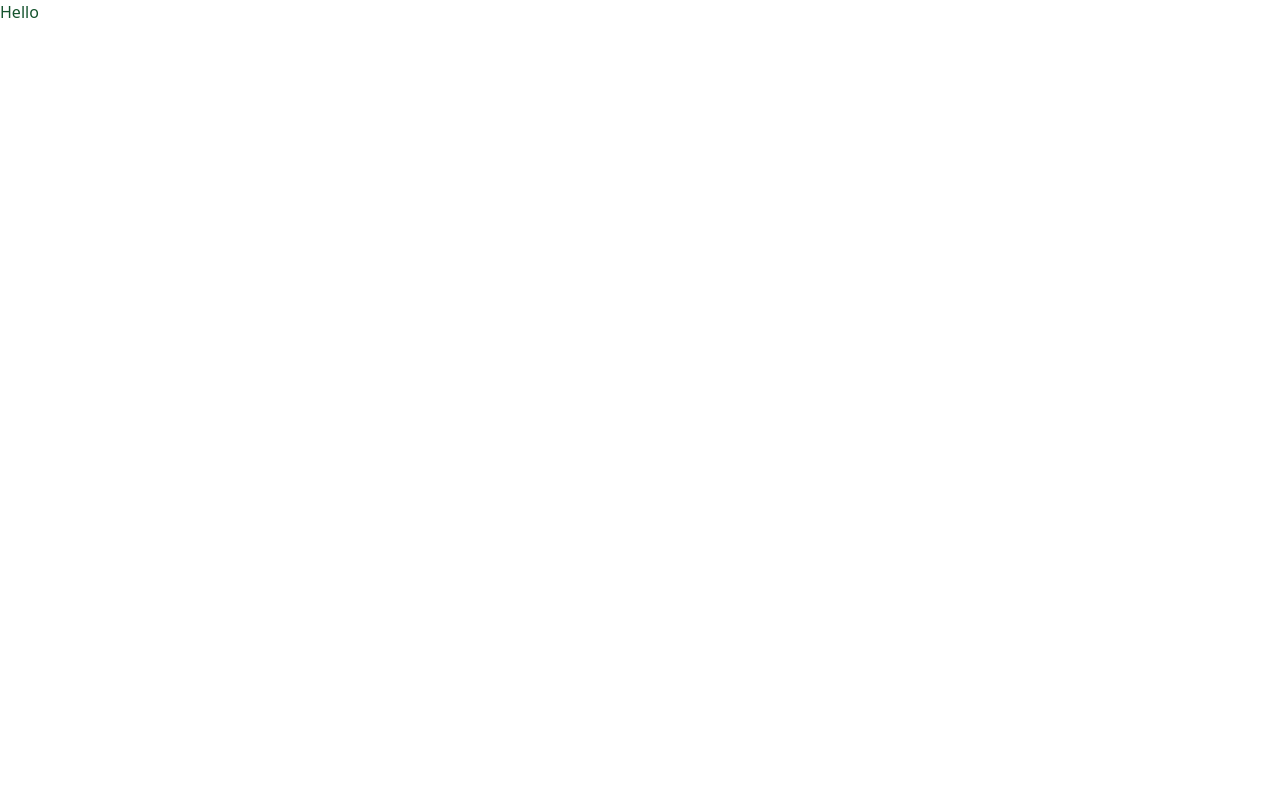
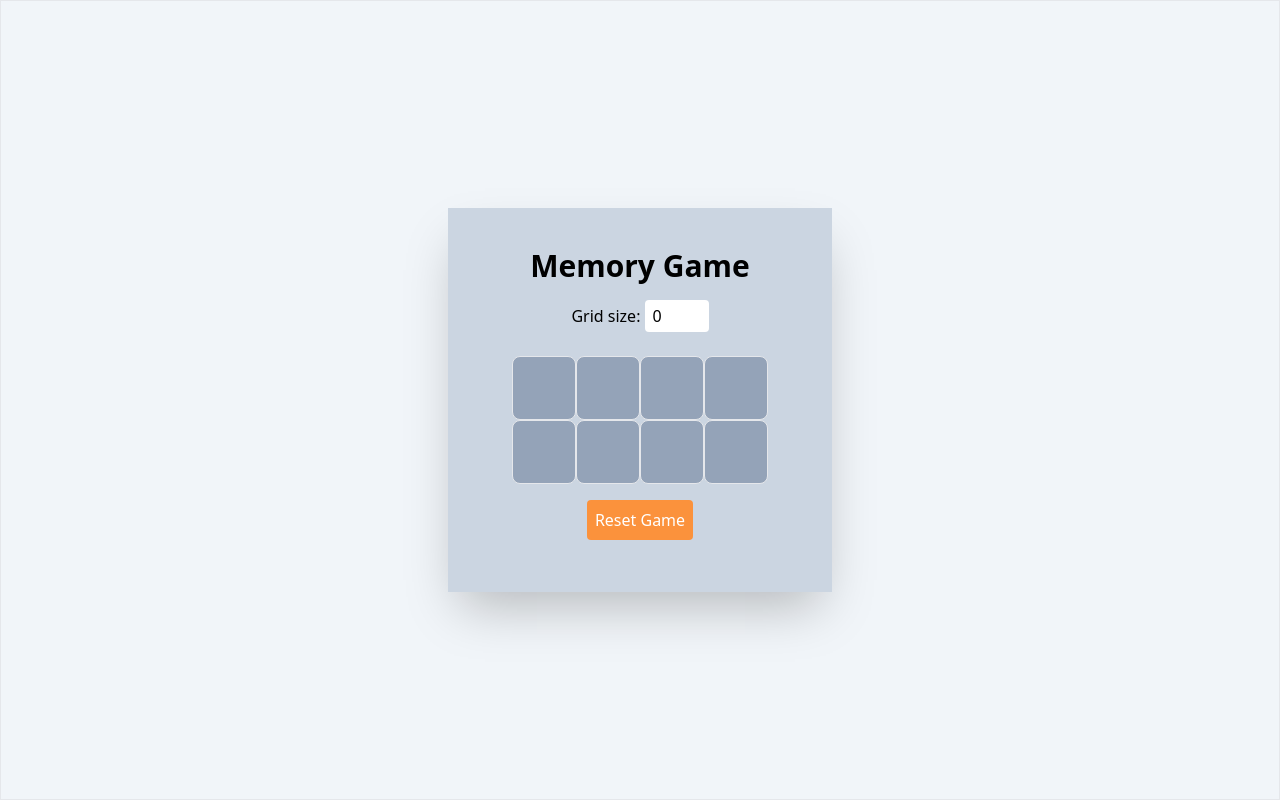
Before and after one commit to As00d/MemoryGame, a React (Vite) app: page / in a window 1280 px wide. Built offline with nearby package versions, Linux system fonts and the light colour scheme.

Commit message:
Added memory game setup

```diff
--- a/src/App.jsx
+++ b/src/App.jsx
@@ -1,9 +1,10 @@
+import Memory from "./Components/Memory";
 import "./index.css";
 function App() {
   return (
-    <>
-      <p className="text-green-900">Hello</p>
-    </>
+    <main>
+      <Memory />
+    </main>
   );
 }
 
--- /dev/null
+++ b/src/Components/Grid.jsx
@@ -0,0 +1,17 @@
+function Grid({ value, handleTileClick }) {
+  const flipped = value.isFlipped;
+  //   console.log(value);
+  return (
+    <button
+      className={`${
+        flipped
+          ? "h-16 w-16  bg-slate-400 text-white border rounded-lg box-border bg-blue-400"
+          : "h-16 w-16  bg-slate-400 text-white border rounded-lg box-border"
+      } `}
+      onClick={() => handleTileClick(value)}
+    >
+      {flipped ? value.val : " "}
+    </button>
+  );
+}
+export default Grid;
--- /dev/null
+++ b/src/Components/Memory.jsx
@@ -0,0 +1,96 @@
+import { useEffect, useState } from "react";
+import Grid from "./Grid";
+
+const array = [
+  { val: 1, id: 1, isFlipped: false },
+  { val: 2, id: 2, isFlipped: false },
+  { val: 3, id: 3, isFlipped: false },
+  { val: 4, id: 4, isFlipped: false },
+  { val: 1, id: 5, isFlipped: false },
+  { val: 2, id: 6, isFlipped: false },
+  { val: 3, id: 7, isFlipped: false },
+  { val: 4, id: 8, isFlipped: false },
+];
+function Memory() {
+  const [inputNumber, setInputNumber] = useState(0);
+  const [tile1, setTile1] = useState(null);
+  const [tile2, setTile2] = useState(null);
+  const [data, setData] = useState(array);
+
+  function flipValue(input, currentData) {
+    const recentData = currentData.map((item) =>
+      item.val === input.val && item.id === input.id
+        ? { ...item, isFlipped: !item.isFlipped }
+        : item
+    );
+    return recentData;
+  }
+
+  function handleTileClick(value) {
+    if (!tile1) {
+      setData(() => flipValue(value, data));
+      // this value is the issue
+      setTile1({ ...value, isFlipped: !value.isFlipped });
+    } else if (tile1 && !tile2) {
+      setData(() => flipValue(value, data));
+      setTile2({ ...value, isFlipped: !value.isFlipped });
+    }
+  }
+
+  useEffect(
+    function () {
+      if (tile1 && tile2 && tile1.val == tile2.val) {
+        setTile1(null);
+        setTile2(null);
+      } else if (tile1 && tile2 && tile1.val != tile2.val) {
+        if (tile1.isFlipped && tile2.isFlipped) {
+          setData((prevData) => {
+            let updatedData = flipValue(tile1, prevData);
+            updatedData = flipValue(tile2, updatedData);
+            return updatedData;
+          });
+
+          setTile1((prev) => null);
+          setTile2((prev) => null);
+        }
+      } else {
+      }
+    },
+    [tile1, tile2]
+  );
+  return (
+    <div className="bg-slate-100 h-screen flex flex-col border justify-center items-center">
+      <div className="p-4 m-2 max-w-96 shadow-2xl bg-slate-300 h-96">
+        <div className="flex flex-col items-center p-4">
+          <h1 className="text-3xl font-bold my-2">Memory Game</h1>
+          <form className="my-2">
+            <label htmlFor=""> Grid size: </label>
+            <input
+              type="number"
+              name=""
+              id=""
+              value={inputNumber}
+              onChange={(e) => setInputNumber(e.target.value)}
+              className="w-16 border-slate-700 rounded px-2 py-1"
+            />
+          </form>
+          <div className="flex   p-2 my-2 flex-wrap justify-center">
+            {data.map((value) => {
+              return (
+                <Grid
+                  value={value}
+                  key={value.id}
+                  handleTileClick={handleTileClick}
+                />
+              );
+            })}
+          </div>
+          <button className="bg-orange-400 p-2 rounded text-white hover:bg-orange-600">
+            Reset Game
+          </button>
+        </div>
+      </div>
+    </div>
+  );
+}
+export default Memory;
```
